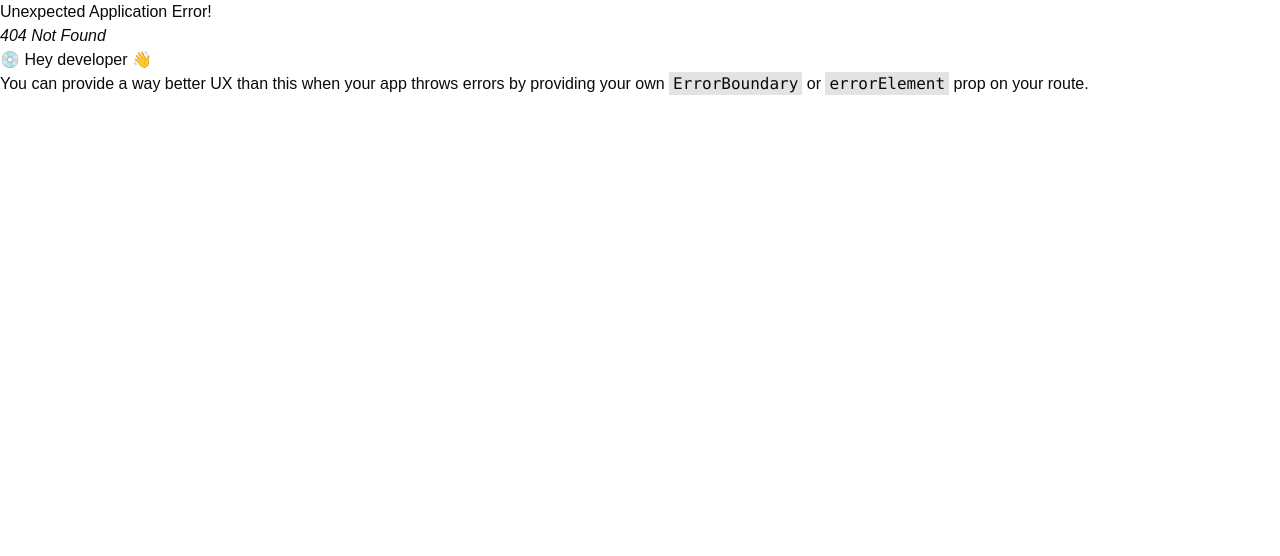
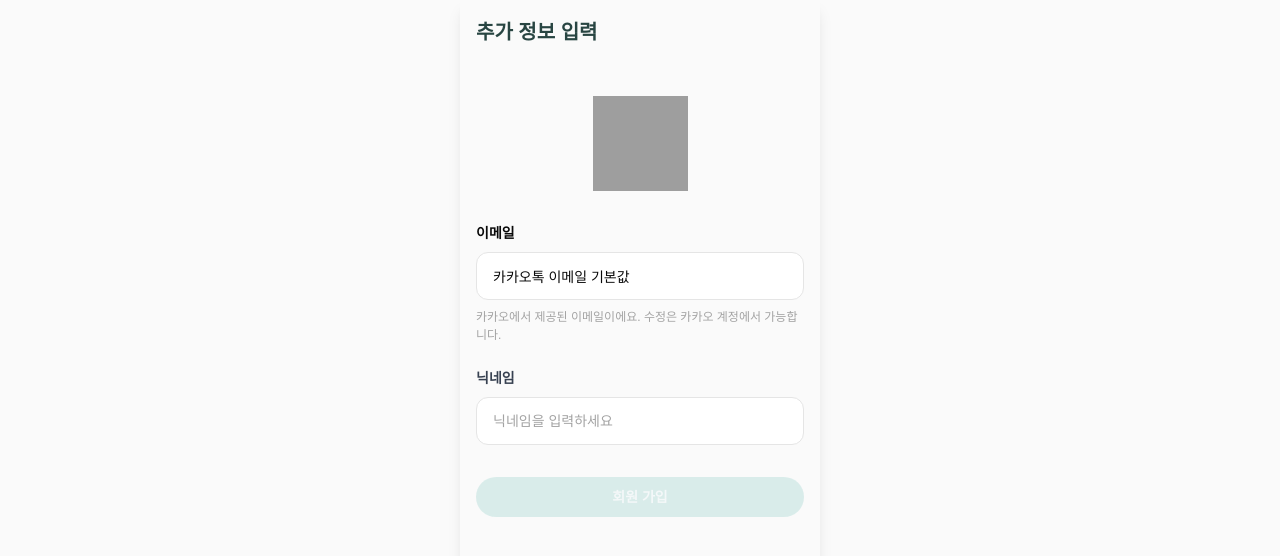
Before and after one commit to dlsqja/jellypaw, a React (Vite) app in the folder frontend/jellypaw-web/: page /auth/signup in a window 1280 px wide. Before the commit this address had no page. Shown: the top 556 px of the page. Built offline with nearby package versions, Linux system fonts and the light colour scheme; grey boxes are pictures that could not be loaded; a web font is replaced by a local one.

Commit message:
feat : 추가 정보 입력 페이지 퍼블리싱

```diff
--- /dev/null
+++ b/frontend/jellypaw-web/src/layouts/AuthMobileLayout.tsx
@@ -0,0 +1,15 @@
+import React from 'react';
+import { Outlet } from 'react-router-dom';
+
+
+
+const AuthMobileLayout: React.FC = ({  }) => (
+  <div className="h-screen bg-gray-100 flex justify-center">
+    <div className="h-full w-full max-w-[360px] bg-gray-100 flex flex-col shadow-lg " style={{ maxWidth: '360px' }}>
+      <main className="flex-1 overflow-y-auto scrollbar-hide px-4">
+        <Outlet />
+      </main>
+    </div>
+  </div>
+);
+export default AuthMobileLayout;
--- a/frontend/jellypaw-web/src/pages/Auth/Signup.tsx
+++ b/frontend/jellypaw-web/src/pages/Auth/Signup.tsx
@@ -1,3 +1,73 @@
+// jellypaw-web/src/pages/Auth/Signup.tsx
+import { useState } from 'react';
+import Header from '@/components/headers/Header';
+import { Input } from '@/components/ui/input';
+import { Button } from '@/components/ui/button';
+
 export default function Signup() {
-  return <div className="h2-b text-aqua-500">Signup</div>;
+  const [nickname, setNickname] = useState('');
+
+  return (
+    <main className="mx-auto w-full max-w-[375px] min-h-screen bg-gray-25">
+      <Header title='추가 정보 입력'></Header>
+
+      {/* 로고 섹션 */}
+      <section className="flex items-center justify-center py-8">
+        <img
+          src="/logo-paw-95.png"
+          alt="JellyPaw"
+          className="w-[95px] h-[95px]"
+        />
+      </section>
+
+      {/* 폼 */}
+      <form
+        className="flex flex-col gap-6 pb-8"
+        onSubmit={(e) => e.preventDefault()}
+        noValidate
+      >
+        {/* 이메일 (읽기 전용 표시) */}
+        <div className="flex flex-col gap-2">
+          <label className="p2-b text-aqua-900">이메일</label>
+          <Input
+            type="text"
+            readOnly
+            value="카카오톡 이메일 기본값"
+            className=""
+          />
+          <p className="p3 text-gray-300">
+            카카오에서 제공된 이메일이에요. 수정은 카카오 계정에서 가능합니다.
+          </p>
+        </div>
+
+        {/* 닉네임 */}
+        <div className="flex flex-col gap-2">
+          <label className="p2-b text-gray-700">닉네임</label>
+          <Input
+            type="text"
+            placeholder="닉네임을 입력하세요"
+            value={nickname}
+            onChange={(e) => setNickname(e.target.value)}
+            maxLength={20}
+          />
+        </div>
+
+        <div className="pt-2">
+          <Button
+            type="button"
+            tone="aqua"
+            shape="pillSolid"
+            size="default"
+            onClick={() => void 0}
+            state={nickname.trim() ? 'enabled' : 'disabled'}
+            disabled={!nickname.trim()}
+          >
+            회원 가입
+          </Button>
+        </div>
+
+
+      </form>
+    </main>
+  );
 }
--- /dev/null
+++ b/frontend/jellypaw-web/src/routers/authRoutes.tsx
@@ -0,0 +1,15 @@
+import Signup from '@/pages/Auth/Signup';
+import AuthMobileLayout from '@/layouts/AuthMobileLayout';
+import { Navigate } from 'react-router-dom';
+
+const authRoutes =
+  {
+    path: '/auth',
+    element: <AuthMobileLayout />,
+    children: [
+    { index: true, element: <Navigate to="signup" replace /> }, // /auth → /auth/signup
+    { path: 'signup', element: <Signup /> },
+  ]
+  }
+
+export default authRoutes;
--- a/frontend/jellypaw-web/src/routers/index.tsx
+++ b/frontend/jellypaw-web/src/routers/index.tsx
@@ -1,6 +1,4 @@
 import { createBrowserRouter } from 'react-router-dom';
-
-import Signup from '@/pages/Auth/Signup';
 import Feed from '@/pages/Feed/Feed';
 import Mypage from '@/pages/Mypage/Mypage';
 import Pet from '@/pages/Pet/Pet';
@@ -9,7 +7,9 @@ import MobileLayout from '@/layouts/MobileLayout';
 import Menubar from '@/components/menubar/Menubar';
 import Write from '@/pages/Write/Write';
 import FeedDetail from '@/pages/Feed/FeedDetail';
-const router = createBrowserRouter([
+import authRoutes from './authRoutes';
+
+const mainRoutes =
   {
     path: '/',
     element: <MobileLayout menuBar={<Menubar />} />,
@@ -21,10 +21,6 @@ const router = createBrowserRouter([
       {
         path: '/feed/:feedId',
         element: <FeedDetail />,
-      },
-      {
-        path: '/signup',
-        element: <Signup />,
       },
       {
         path: '/mypage',
@@ -43,7 +39,11 @@ const router = createBrowserRouter([
         element: <Write />,
       },
     ],
-  },
-]);
+  }
+
+const router = createBrowserRouter([
+  mainRoutes,
+  authRoutes,
+])
 
 export default router;
```
